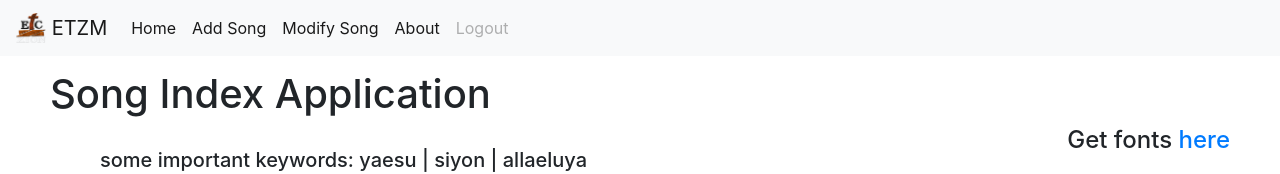
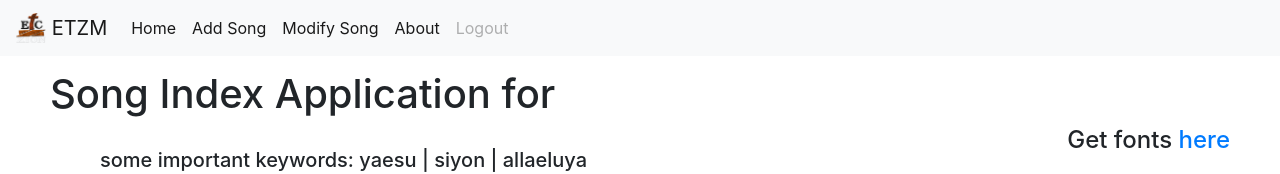
Before and after one commit to etzmmedia/SongIndexApplication, a plain HTML site: page index.html in a window 1280 px wide. Shown: the top 174 px of the page. Drawn offline with nearby package versions, Linux system fonts and the light colour scheme; some packages are replaced by stand-ins of ours.

Commit message:
Update index.html

```diff
--- a/index.html
+++ b/index.html
@@ -37,7 +37,7 @@
             </div>
         </nav>
     </div>
-        <h1>Song Index Application</h1>
+        <h1>Song Index Application for </h1>
         <h4>Get fonts <a href="Fonts.rar">here</a></h4>
         <h5>some important keywords: yaesu | siyon | allaeluya</h5>
         <form class="form-inline my-2 my-lg-0 justify-content-center" id="navBarSearchForm">
```
